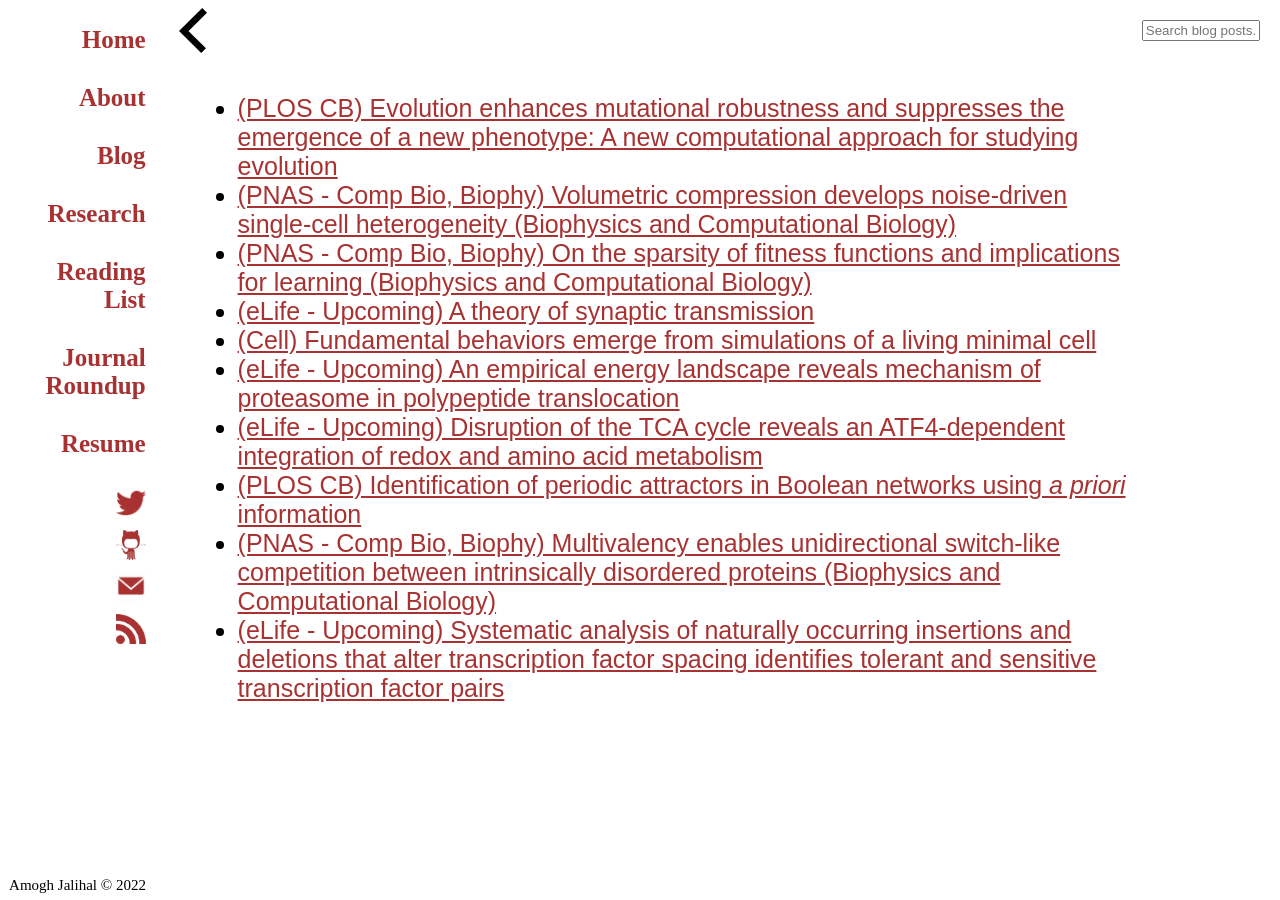
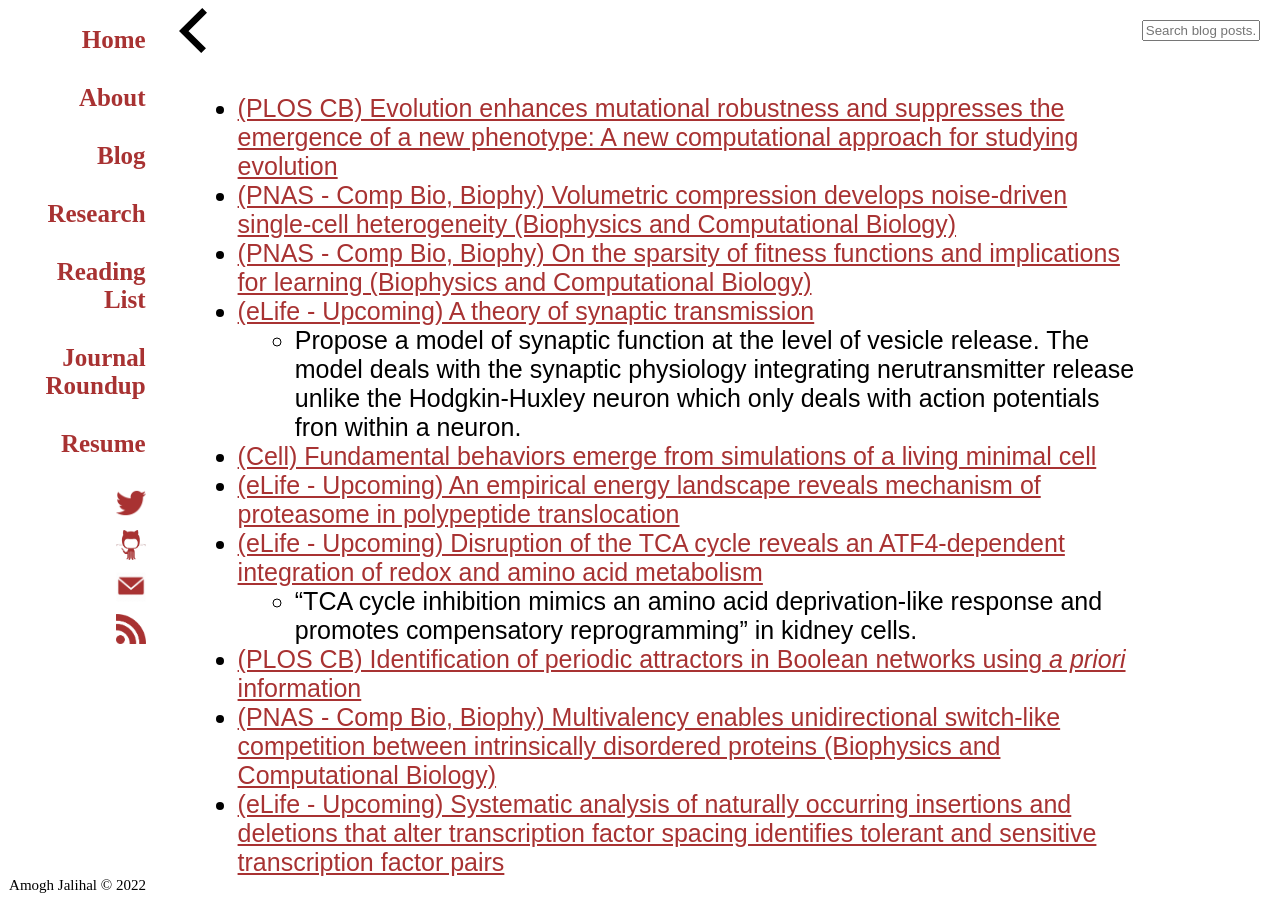
Before and after one commit to amoghpj/amoghpj.github.io, a Jekyll site: the page built from _journalroundup/2022-04.md, in a window 1280 px wide. Built offline with Jekyll 4.4.1, drawn with Linux system fonts in a browser that asks for light colours; comment, search, counter and statistics services are not loaded.

Commit message:
Add notes

```diff
--- a/_journalroundup/2022-04.md
+++ b/_journalroundup/2022-04.md
@@ -6,9 +6,11 @@ title: Week 04, Jan 2022
 - [(PNAS - Comp Bio, Biophy) Volumetric compression develops noise-driven single-cell heterogeneity (Biophysics and Computational Biology)](http://www.pnas.org/content/118/51/e2110550118.short?rss=1)
 - [(PNAS - Comp Bio, Biophy) On the sparsity of fitness functions and implications for learning (Biophysics and Computational Biology)](http://www.pnas.org/content/119/1/e2109649118.short?rss=1)
 - [(eLife - Upcoming) A theory of synaptic transmission](https://elifesciences.org/articles/73585)
+  - Propose a model of synaptic function at the level of vesicle release.  The model deals with the synaptic physiology integrating nerutransmitter release unlike the Hodgkin-Huxley neuron which only deals with action potentials fron within a neuron.
 - [(Cell) Fundamental behaviors emerge from simulations of a living minimal cell](https://www.cell.com/cell/fulltext/S0092-8674(21)01488-4?rss=yes)
 - [(eLife - Upcoming) An empirical energy landscape reveals mechanism of proteasome in polypeptide translocation](https://elifesciences.org/articles/71911)
 - [(eLife - Upcoming) Disruption of the TCA cycle reveals an ATF4-dependent integration of redox and amino acid metabolism](https://elifesciences.org/articles/72593)
+  - "TCA cycle inhibition mimics an amino acid deprivation-like response and promotes compensatory reprogramming" in kidney cells.
 - [(PLOS CB) Identification of periodic attractors in Boolean networks using <i>a priori</i> information](https://journals.plos.org/ploscompbiol/article?id=10.1371/journal.pcbi.1009702)
 - [(PNAS - Comp Bio, Biophy) Multivalency enables unidirectional switch-like competition between intrinsically disordered proteins (Biophysics and Computational Biology)](http://www.pnas.org/content/119/3/e2117338119.short?rss=1)
 - [(eLife - Upcoming) Systematic analysis of naturally occurring insertions and deletions that alter transcription factor spacing identifies tolerant and sensitive transcription factor pairs](https://elifesciences.org/articles/70878)
```
